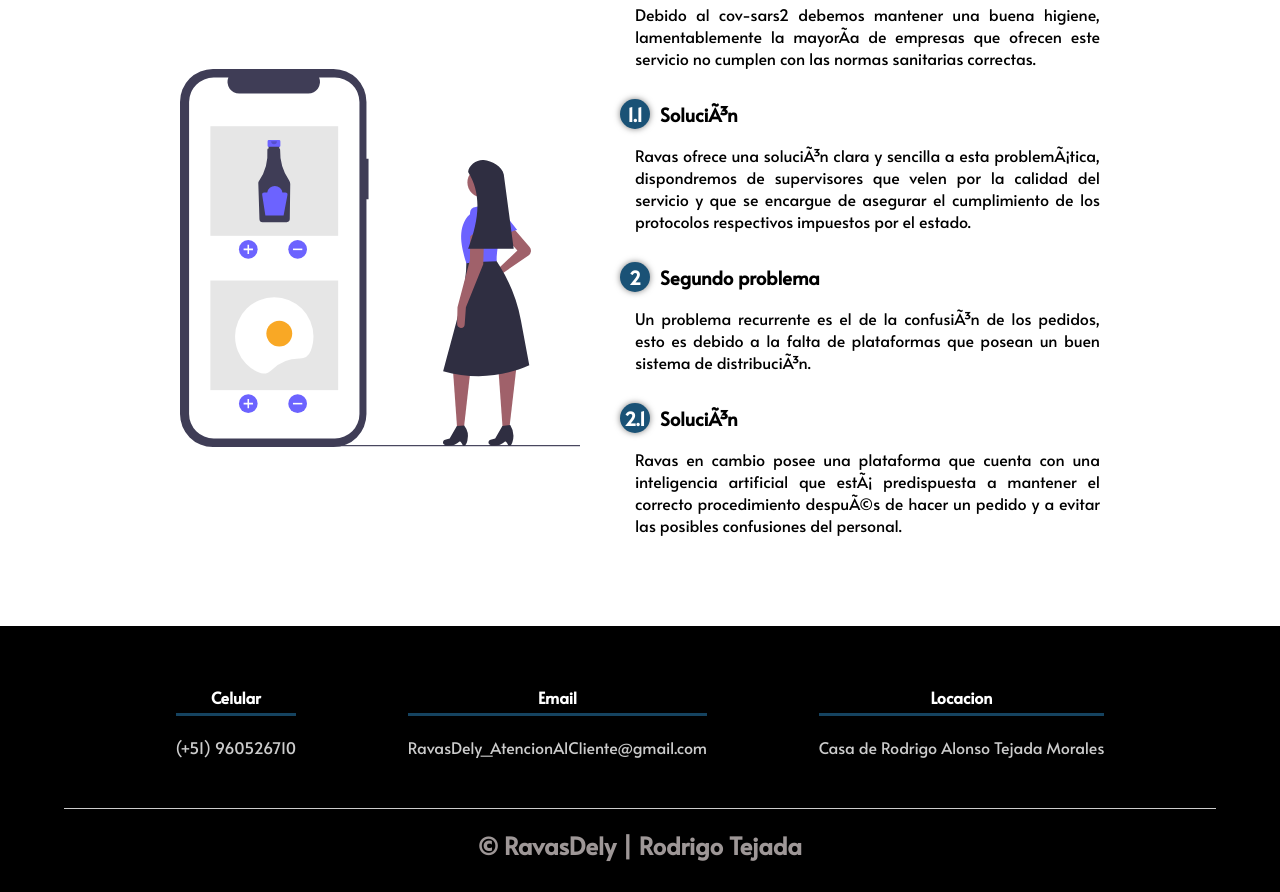
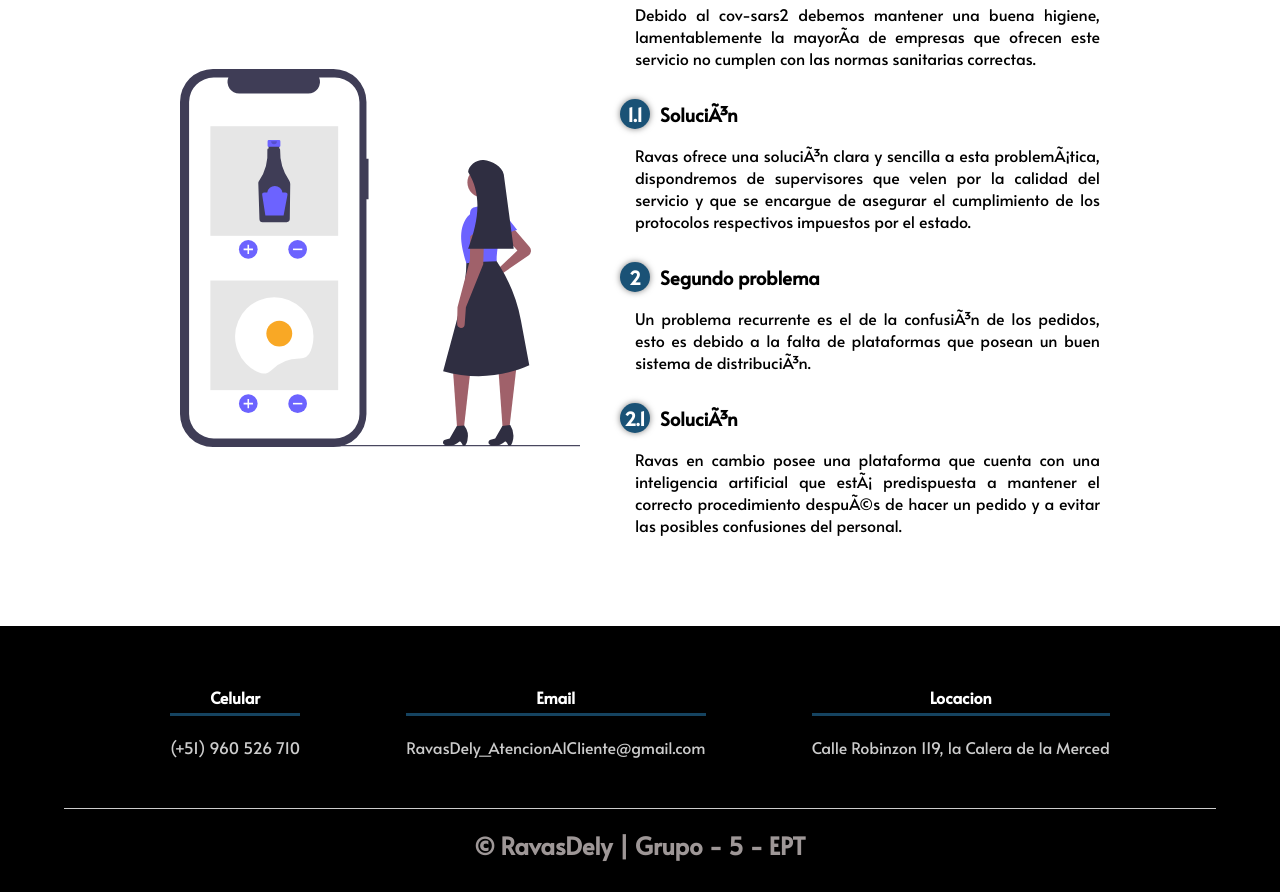
Before and after one commit to Tejada-coder/Web-Prototipo, a plain HTML site: page acercadenosotros.html in a window 1280 px wide. Shown: the part 673-1565 px from the top of the page. Drawn offline with Linux system fonts and the light colour scheme.

Commit message:
Cambio de foother
Para que sea mas equitativo y que no todo este a mi nombre, lo cambiamos por el nombre del grupo del proyecto del colegio.

```diff
--- a/acercadenosotros.html
+++ b/acercadenosotros.html
@@ -58,7 +58,7 @@
         <div class="contenedor-footer">
             <div class="content-foo">
                 <h4>Celular</h4>
-                <p>(+51) 960526710</p>
+                <p>(+51) 960 526 710</p>
             </div>
             <div class="content-foo">
                 <h4>Email</h4>
@@ -66,10 +66,10 @@
             </div>
             <div class="content-foo">
                 <h4>Locacion</h4>
-                <p>Casa de Rodrigo Alonso Tejada Morales</p>
+                <p>Calle Robinzon 119, la Calera de la Merced</p>
             </div>
         </div>
-        <h2 class="titulo-final">&copy; RavasDely | Rodrigo Tejada</h2>
+        <h2 class="titulo-final">&copy; RavasDely | Grupo - 5 - EPT</h2>
     </footer>
 </body>
 
```
Also changed, not shown: index.html (+3 -3 lines), productos.html (+3 -3 lines), servicios.html (+3 -3 lines).
